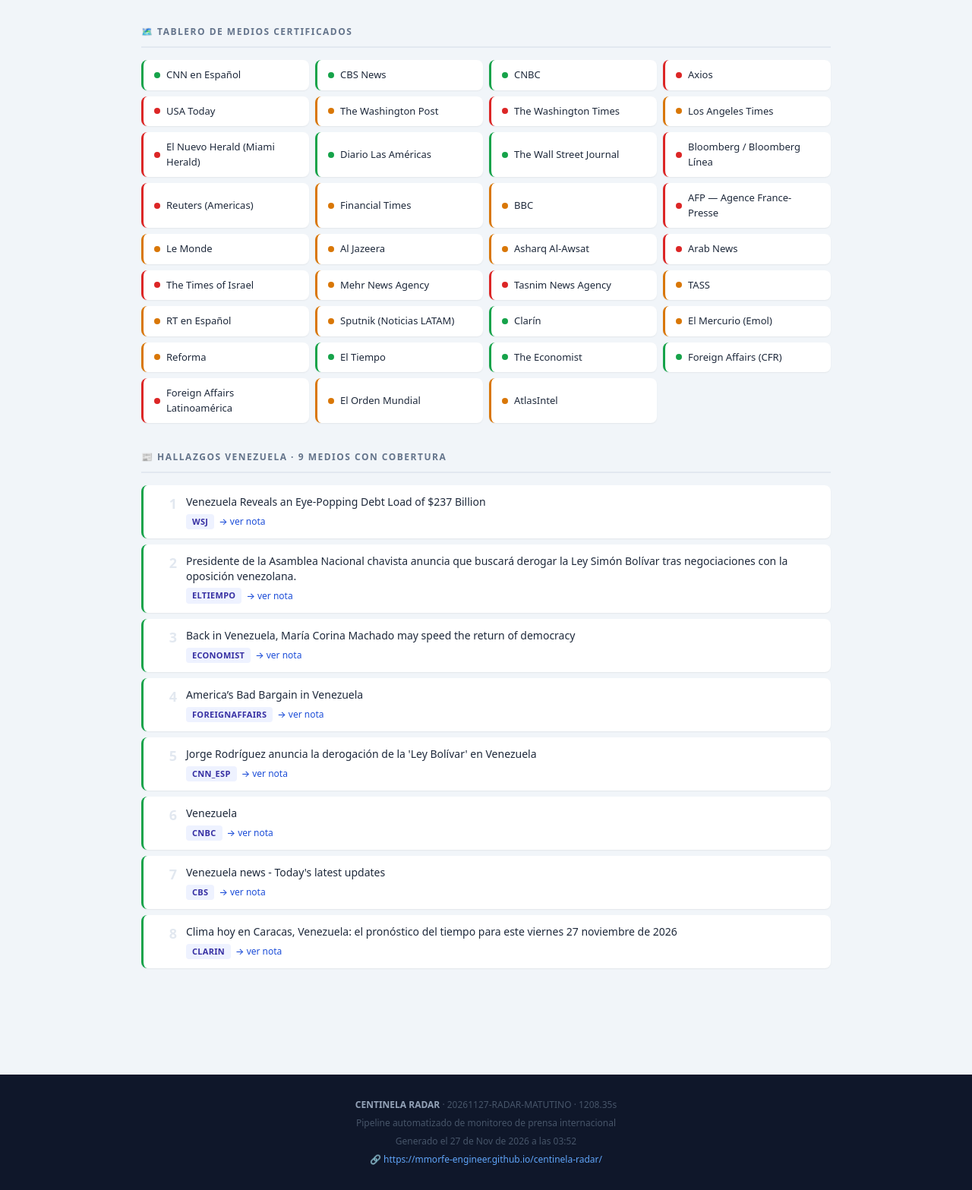
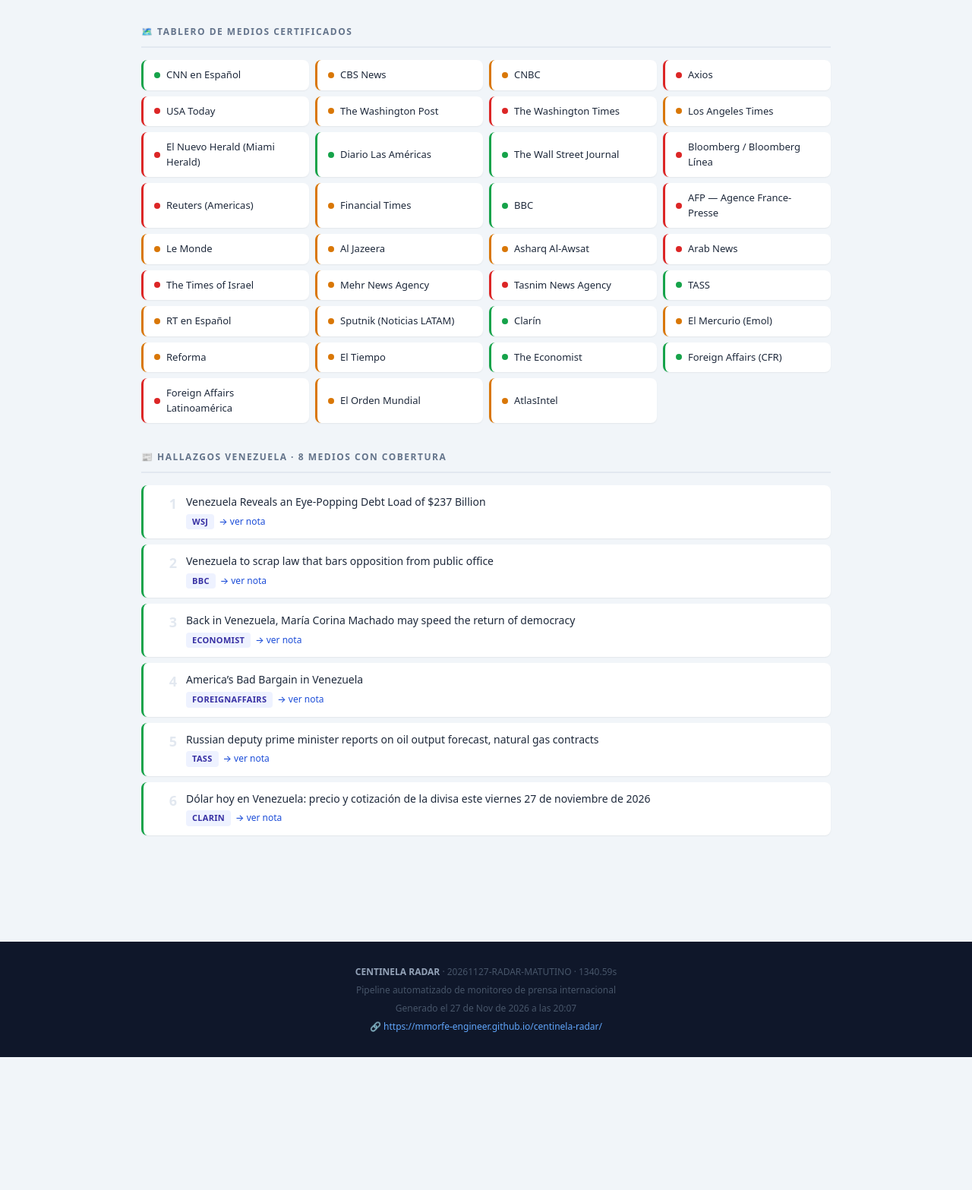
Before and after one commit to mmorfe-engineer/centinela-radar, a plain HTML site: page docs/index.html in a window 1280 px wide. Shown: the part 557-2124 px from the top of the page at 76% size. After the commit the page ends 1949 px from the top, so only its background shows below. Drawn offline with Linux system fonts and the light colour scheme.

Commit message:
radar: informe 20261127T2007 [MATUTINO]

```diff
--- a/docs/index.html
+++ b/docs/index.html
@@ -117,8 +117,8 @@
     <h1>📡 RADAR 📡</h1>
     <div class="hdr-meta">
         <span class="badge badge-matutino">MATUTINO</span>
-        <span>27 Nov 2026 · 03:52 VET</span>
-        <span>35/35 medios · 8 hallazgos Venezuela</span>
+        <span>27 Nov 2026 · 20:07 VET</span>
+        <span>35/35 medios · 6 hallazgos Venezuela</span>
     </div>
 </header>
 
@@ -126,12 +126,12 @@
 
     <div class="semaforo">
         <div class="sem-card v">
-            <div class="sem-num">9</div>
+            <div class="sem-num">8</div>
             <div class="sem-label">🟢 Con cobertura</div>
             <div class="sem-sub">Venezuela en agenda</div>
         </div>
         <div class="sem-card a">
-            <div class="sem-num">15</div>
+            <div class="sem-num">16</div>
             <div class="sem-label">🟡 Sin cobertura</div>
             <div class="sem-sub">Certificado · sin Venezuela</div>
         </div>
@@ -171,8 +171,8 @@
         <h2 class="sec-title">🗺️ Tablero de medios certificados</h2>
         <div class="tablero-grid">
 <div class="medio-chip verde" title="Con cobertura"><span class="dot"></span><span class="nombre">CNN en Español</span></div>
-<div class="medio-chip verde" title="Con cobertura"><span class="dot"></span><span class="nombre">CBS News</span></div>
-<div class="medio-chip verde" title="Con cobertura"><span class="dot"></span><span class="nombre">CNBC</span></div>
+<div class="medio-chip amarillo" title="Sin cobertura certificada"><span class="dot"></span><span class="nombre">CBS News</span></div>
+<div class="medio-chip amarillo" title="Sin cobertura certificada"><span class="dot"></span><span class="nombre">CNBC</span></div>
 <div class="medio-chip rojo" title="Error: Fetch fallido: Bloqueado: HTTP 403"><span class="dot"></span><span class="nombre">Axios</span></div>
 <div class="medio-chip rojo" title="Error: Fetch fallido: Bloqueado: HTTP 402"><span class="dot"></span><span class="nombre">USA Today</span></div>
 <div class="medio-chip amarillo" title="Sin cobertura certificada"><span class="dot"></span><span class="nombre">The Washington Post</span></div>
@@ -184,7 +184,7 @@
 <div class="medio-chip rojo" title="Error: Fetch fallido: Bloqueado: HTTP 403"><span class="dot"></span><span class="nombre">Bloomberg / Bloomberg Línea</span></div>
 <div class="medio-chip rojo" title="Error: Fetch fallido: HTTP 401"><span class="dot"></span><span class="nombre">Reuters (Americas)</span></div>
 <div class="medio-chip amarillo" title="Sin cobertura certificada"><span class="dot"></span><span class="nombre">Financial Times</span></div>
-<div class="medio-chip amarillo" title="Sin cobertura certificada"><span class="dot"></span><span class="nombre">BBC</span></div>
+<div class="medio-chip verde" title="Con cobertura"><span class="dot"></span><span class="nombre">BBC</span></div>
 <div class="medio-chip rojo" title="Error: Fetch fallido: Bloqueado: HTTP 403"><span class="dot"></span><span class="nombre">AFP — Agence France-Presse</span></div>
 <div class="medio-chip amarillo" title="Sin cobertura certificada"><span class="dot"></span><span class="nombre">Le Monde</span></div>
 <div class="medio-chip amarillo" title="Sin cobertura certificada"><span class="dot"></span><span class="nombre">Al Jazeera</span></div>
@@ -193,13 +193,13 @@
 <div class="medio-chip rojo" title="Error: Fetch fallido: Bloqueado: HTTP 403"><span class="dot"></span><span class="nombre">The Times of Israel</span></div>
 <div class="medio-chip amarillo" title="Sin cobertura certificada"><span class="dot"></span><span class="nombre">Mehr News Agency</span></div>
 <div class="medio-chip rojo" title="Error: Fetch fallido: HTTPSConnectionPool(host='www.tasnimnews.com', port=443): Max retries exceeded with url: /en (Caused by NameResolutionError("HTTPSConnection(host='www.tasnimnews.com', port=443): Failed to resolve 'www.tasnimnews.com' ([Errno -2] Name or service not known)"))"><span class="dot"></span><span class="nombre">Tasnim News Agency</span></div>
-<div class="medio-chip amarillo" title="Sin cobertura certificada"><span class="dot"></span><span class="nombre">TASS</span></div>
+<div class="medio-chip verde" title="Con cobertura"><span class="dot"></span><span class="nombre">TASS</span></div>
 <div class="medio-chip amarillo" title="Sin cobertura certificada"><span class="dot"></span><span class="nombre">RT en Español</span></div>
 <div class="medio-chip amarillo" title="Sin cobertura certificada"><span class="dot"></span><span class="nombre">Sputnik (Noticias LATAM)</span></div>
 <div class="medio-chip verde" title="Con cobertura"><span class="dot"></span><span class="nombre">Clarín</span></div>
 <div class="medio-chip amarillo" title="Sin cobertura certificada"><span class="dot"></span><span class="nombre">El Mercurio (Emol)</span></div>
 <div class="medio-chip amarillo" title="Sin cobertura certificada"><span class="dot"></span><span class="nombre">Reforma</span></div>
-<div class="medio-chip verde" title="Con cobertura"><span class="dot"></span><span class="nombre">El Tiempo</span></div>
+<div class="medio-chip amarillo" title="Sin cobertura certificada"><span class="dot"></span><span class="nombre">El Tiempo</span></div>
 <div class="medio-chip verde" title="Con cobertura"><span class="dot"></span><span class="nombre">The Economist</span></div>
 <div class="medio-chip verde" title="Con cobertura"><span class="dot"></span><span class="nombre">Foreign Affairs (CFR)</span></div>
 <div class="medio-chip rojo" title="Error: Fetch fallido: Timeout después de 2 reintentos"><span class="dot"></span><span class="nombre">Foreign Affairs Latinoamérica</span></div>
@@ -209,7 +209,7 @@
     </section>
 
     <section>
-        <h2 class="sec-title">📰 Hallazgos Venezuela · 9 medios con cobertura</h2>
+        <h2 class="sec-title">📰 Hallazgos Venezuela · 8 medios con cobertura</h2>
         <div class="hallazgo-list">
 
         <div class="hallazgo-item">
@@ -223,8 +223,8 @@
         <div class="hallazgo-item">
             <div class="hallazgo-rank">2</div>
             <div class="hallazgo-content">
-                <div class="hallazgo-titulo">Presidente de la Asamblea Nacional chavista anuncia que buscará derogar la Ley Simón Bolívar tras negociaciones con la oposición venezolana.</div>
-                <div class="hallazgo-meta"><span class="tag tag-medio">ELTIEMPO</span> <a class="tag-fuente" href="https://www.eltiempo.com/mundo/venezuela/presidente-de-la-asamblea-nacional-chavista-anuncia-que-buscara-derogar-la-ley-simon-bolivar-tras-negociaciones-con-la-oposicion-venezolana-3604643" target="_blank" rel="noopener">→ ver nota</a></div>
+                <div class="hallazgo-titulo">Venezuela to scrap law that bars opposition from public office</div>
+                <div class="hallazgo-meta"><span class="tag tag-medio">BBC</span> <a class="tag-fuente" href="https://www.bbc.co.uk/news/articles/c58j4pw9xjrlo?at_medium=RSS&at_campaign=rss" target="_blank" rel="noopener">→ ver nota</a></div>
             </div>
         </div>
 
@@ -247,32 +247,16 @@
         <div class="hallazgo-item">
             <div class="hallazgo-rank">5</div>
             <div class="hallazgo-content">
-                <div class="hallazgo-titulo">Jorge Rodríguez anuncia la derogación de la 'Ley Bolívar' en Venezuela</div>
-                <div class="hallazgo-meta"><span class="tag tag-medio">CNN_ESP</span> <a class="tag-fuente" href="https://cnnespanol.cnn.com/" target="_blank" rel="noopener">→ ver nota</a></div>
+                <div class="hallazgo-titulo">Russian deputy prime minister reports on oil output forecast, natural gas contracts</div>
+                <div class="hallazgo-meta"><span class="tag tag-medio">TASS</span> <a class="tag-fuente" href="https://tass.com/economy/2225933/amp" target="_blank" rel="noopener">→ ver nota</a></div>
             </div>
         </div>
 
         <div class="hallazgo-item">
             <div class="hallazgo-rank">6</div>
             <div class="hallazgo-content">
-                <div class="hallazgo-titulo">Venezuela</div>
-                <div class="hallazgo-meta"><span class="tag tag-medio">CNBC</span> <a class="tag-fuente" href="https://www.cnbc.com/venezuela/" target="_blank" rel="noopener">→ ver nota</a></div>
-            </div>
-        </div>
-
-        <div class="hallazgo-item">
-            <div class="hallazgo-rank">7</div>
-            <div class="hallazgo-content">
-                <div class="hallazgo-titulo">Venezuela news - Today's latest updates</div>
-                <div class="hallazgo-meta"><span class="tag tag-medio">CBS</span> <a class="tag-fuente" href="https://www.cbsnews.com/tag/venezuela/" target="_blank" rel="noopener">→ ver nota</a></div>
-            </div>
-        </div>
-
-        <div class="hallazgo-item">
-            <div class="hallazgo-rank">8</div>
-            <div class="hallazgo-content">
-                <div class="hallazgo-titulo">Clima hoy en Caracas, Venezuela: el pronóstico del tiempo para este viernes 27 noviembre de 2026</div>
-                <div class="hallazgo-meta"><span class="tag tag-medio">CLARIN</span> <a class="tag-fuente" href="https://www.clarin.com/informacion-general/clima-hoy-caracas-venezuela-pronostico-tiempo-viernes-27-noviembre-2026_0_8fa61EZCTK.html" target="_blank" rel="noopener">→ ver nota</a></div>
+                <div class="hallazgo-titulo">Dólar hoy en Venezuela: precio y cotización de la divisa este viernes 27 de noviembre de 2026</div>
+                <div class="hallazgo-meta"><span class="tag tag-medio">CLARIN</span> <a class="tag-fuente" href="https://www.clarin.com/economia/dolar-hoy-en-venezuela-precio-y-cotizacion-de-la-divisa-este-viernes-27-de-noviembre-de-2026_0_7ULFEZlNj8.html" target="_blank" rel="noopener">→ ver nota</a></div>
             </div>
         </div>
         </div>
@@ -281,9 +265,9 @@
 </div>
 
 <footer>
-    <strong>CENTINELA RADAR</strong> · 20261127-RADAR-MATUTINO · 1208.35s<br>
+    <strong>CENTINELA RADAR</strong> · 20261127-RADAR-MATUTINO · 1340.59s<br>
     Pipeline automatizado de monitoreo de prensa internacional<br>
-    Generado el 27 de Nov de 2026 a las 03:52<br><a href="https://mmorfe-engineer.github.io/centinela-radar/">🔗 https://mmorfe-engineer.github.io/centinela-radar/</a>
+    Generado el 27 de Nov de 2026 a las 20:07<br><a href="https://mmorfe-engineer.github.io/centinela-radar/">🔗 https://mmorfe-engineer.github.io/centinela-radar/</a>
 </footer>
 
 </body>
```
